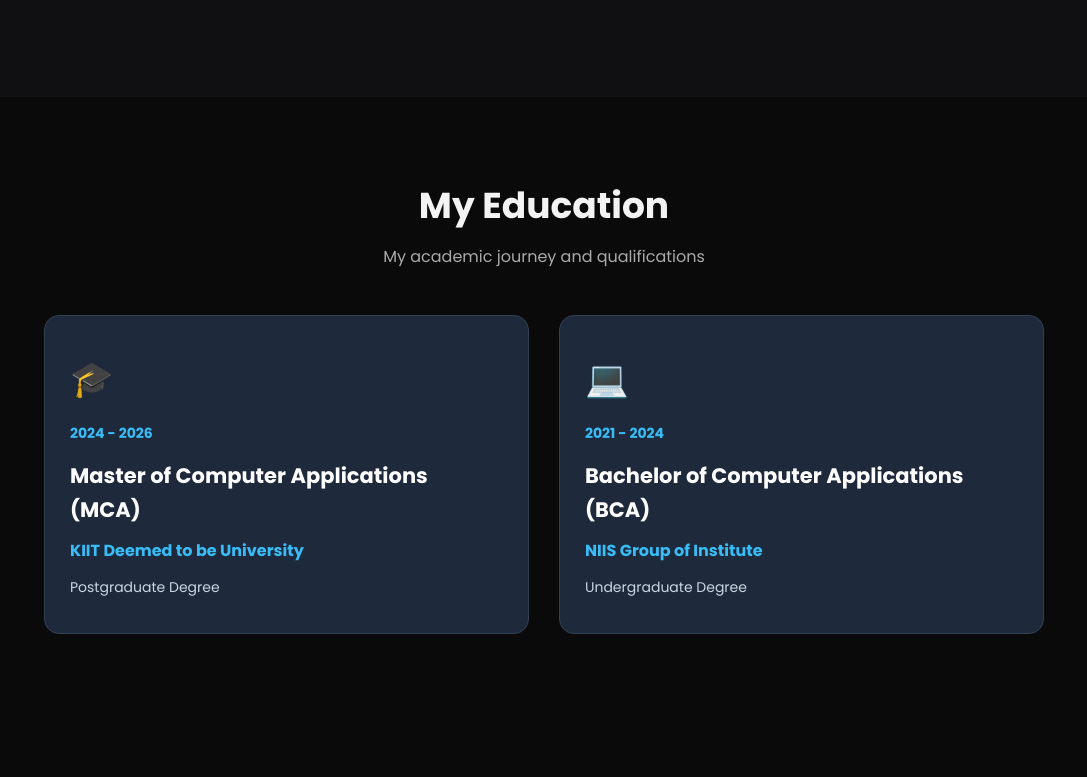
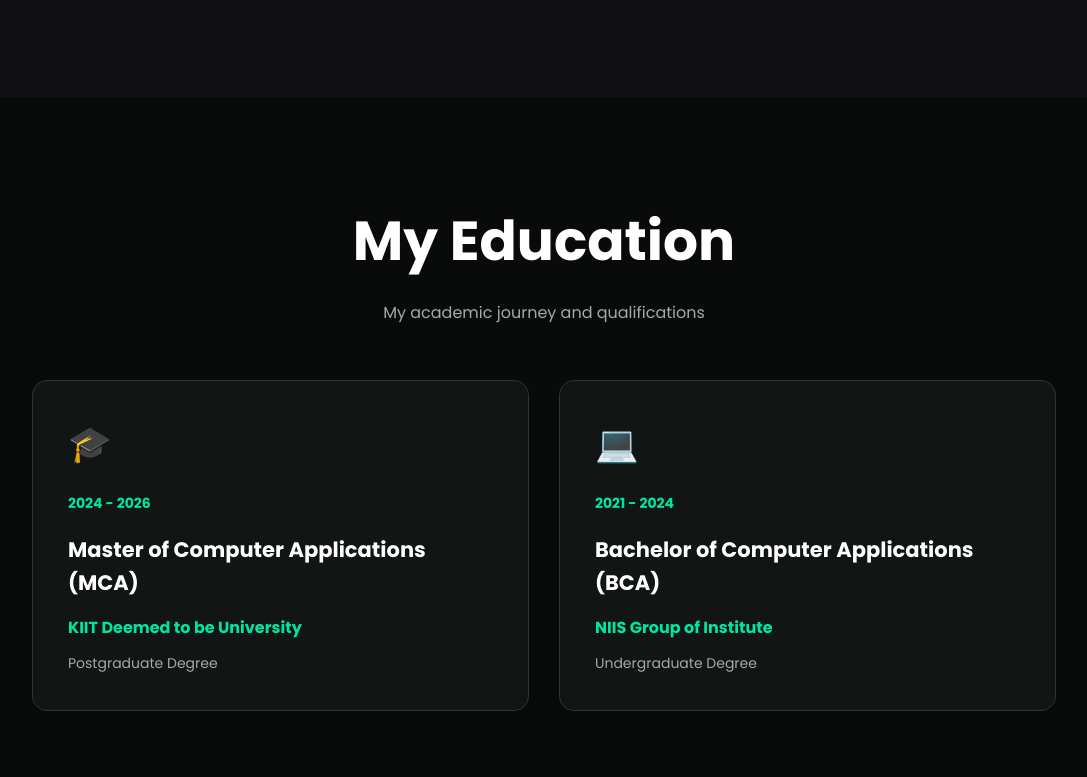
Before and after one commit to pradyumnakumar629-cpu/Portfolio-Public-2026, a plain HTML site: page index.html in a window 1280 px wide. Shown: the part 1903-2680 px from the top of the page, without its empty margins (96-1183 px from the left). Drawn offline with Linux system fonts and the light colour scheme.

Commit message:
Update style.css

```diff
--- a/style.css
+++ b/style.css
@@ -603,89 +603,98 @@ footer {
     }
 }
 
-/* ===== EDUCATION SECTION ===== */
+/* ===== QUALIFICATION SECTION ===== */
 
 .education {
-    padding: 80px 10%;
+    padding: 100px 10%;
+    background: #090b0a;
     text-align: center;
 }
 
 .education .section-title {
-    font-size: 36px;
-    margin-bottom: 10px;
+    font-size: 55px;
+    font-weight: 800;
+    color: #ffffff;
+    margin-bottom: 15px;
 }
 
 .education-subtitle {
-    color: #aaa;
+    color: #a5aaa8;
     font-size: 16px;
-    margin-bottom: 45px;
+    margin-bottom: 55px;
 }
 
 .education-container {
     display: grid;
     grid-template-columns: repeat(2, 1fr);
     gap: 30px;
-    max-width: 1000px;
+    max-width: 1100px;
     margin: auto;
 }
 
 .education-card {
-    background: #1e293b;
-    border: 1px solid #334155;
+    background: #111513;
+    border: 1px solid #263b32;
     border-radius: 15px;
-    padding: 35px 25px;
+    padding: 35px;
     text-align: left;
-    transition: all 0.3s ease;
+    transition: 0.3s ease;
+    position: relative;
+    overflow: hidden;
 }
 
 .education-card:hover {
     transform: translateY(-8px);
-    border-color: #38bdf8;
-    box-shadow: 0 8px 25px rgba(56, 189, 248, 0.15);
+    border-color: #00e5a0;
+    box-shadow: 0 0 20px rgba(0, 229, 160, 0.15);
 }
 
 .education-icon {
     font-size: 35px;
+    margin-bottom: 20px;
+}
+
+.education-year {
+    color: #00e5a0;
+    font-size: 14px;
+    font-weight: 700;
+    margin-bottom: 18px;
+    display: inline-block;
+}
+
+.education-card h3 {
+    color: #ffffff;
+    font-size: 21px;
     margin-bottom: 15px;
 }
 
-.education-year {
-    display: inline-block;
-    color: #38bdf8;
-    font-size: 14px;
-    font-weight: bold;
-    margin-bottom: 15px;
-}
-
-.education-card h3 {
-    color: white;
-    font-size: 21px;
-    margin-bottom: 12px;
-}
-
 .education-card h4 {
-    color: #38bdf8;
+    color: #00e5a0;
     font-size: 16px;
     margin-bottom: 12px;
 }
 
 .education-card p {
-    color: #cbd5e1;
+    color: #a5aaa8;
     font-size: 14px;
 }
 
-/* Mobile Responsive */
+/* Responsive Design */
 
 @media (max-width: 768px) {
     .education {
-        padding: 60px 5%;
+        padding: 65px 5%;
+    }
+
+    .education .section-title {
+        font-size: 36px;
     }
 
     .education-container {
         grid-template-columns: 1fr;
     }
 
-    .education .section-title {
-        font-size: 28px;
+    .education-card {
+        padding: 25px;
     }
 }
```
